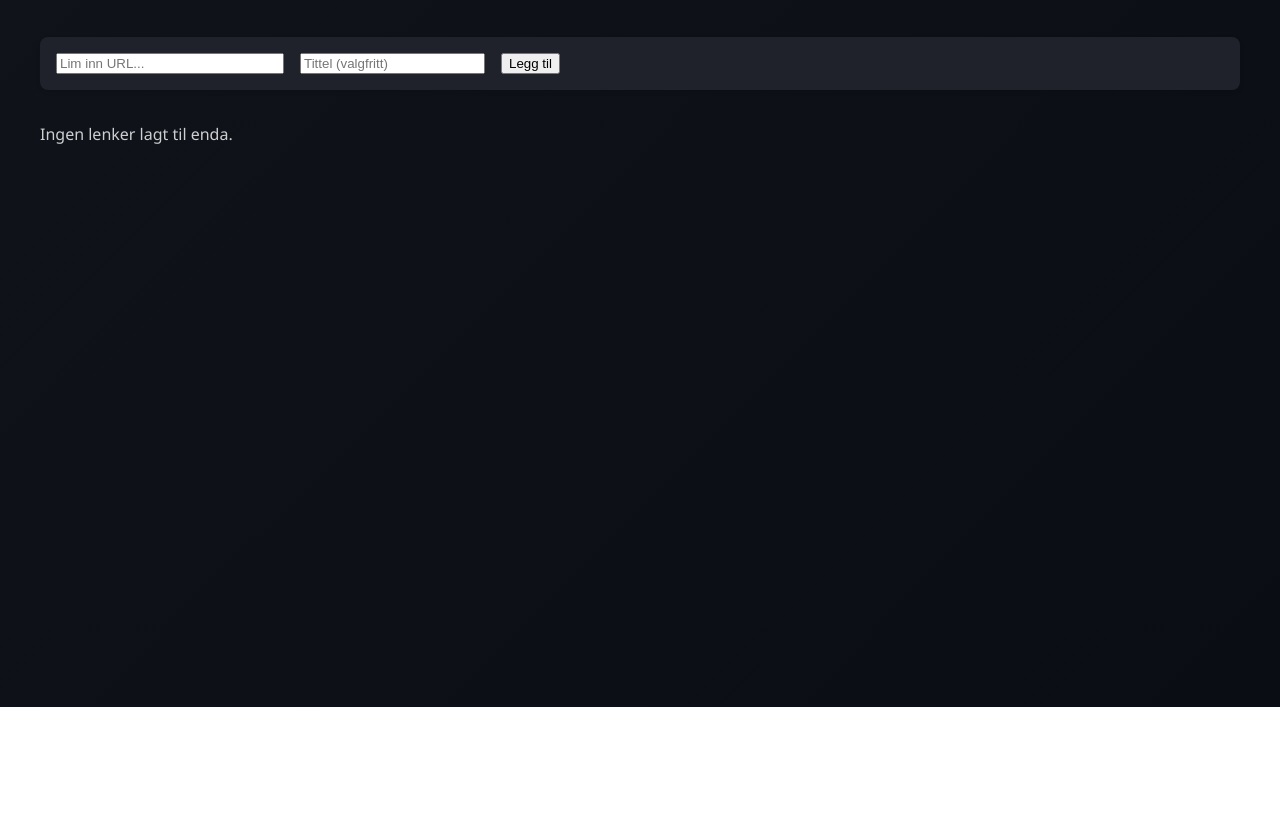
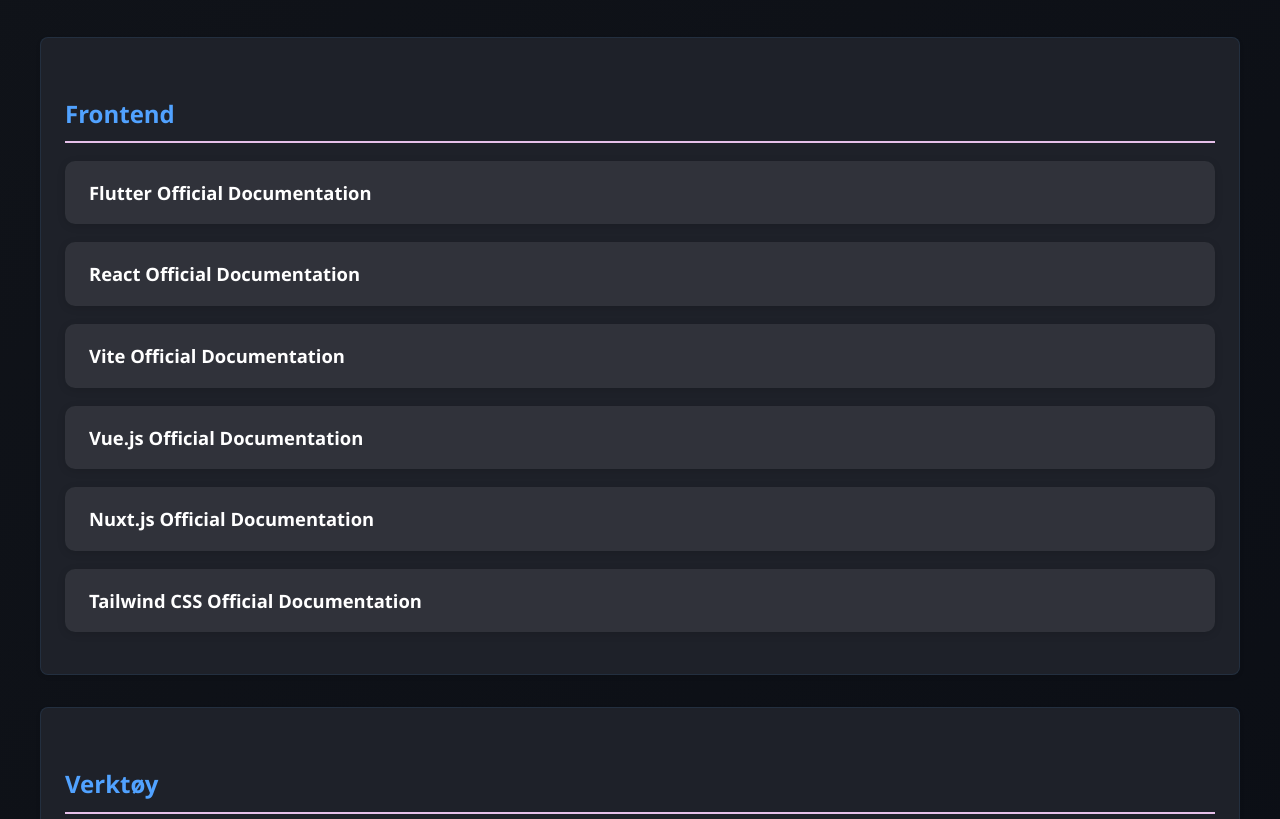
Before and after one commit to TheFrostBunny/KodeList, a website: page Links.html in a window 1280 px wide. Shown: the part 133-952 px from the top of the page. Before the commit the page ends 840 px from the top, so only its background shows below. Drawn offline with Linux system fonts and the light colour scheme.

Commit message:
Refactor Links page to load recommended links from JSON and update structure
- Removed the link addition form and links display section from Links.html.
- Implemented a new function to fetch and display recommended links from Resources/Links.json.
- Updated Links.json to categorize links into "Frontend", "Verktøy", and "Personlig".
- Modified index.html to include a button for copying all links from Links.json to clipboard.
- Added a VSCode task for building Tailwind CSS.

```diff
--- a/Links.html
+++ b/Links.html
@@ -15,63 +15,83 @@
         <h1 id="page-title">Nyttige Lenker</h1>
     </header>
     <main>
-        <section class="topbar" aria-label="Legg til ny lenke">
-            <form id="link-form" style="display:flex;gap:1rem;flex-wrap:wrap;align-items:center;">
-                <input type="url" id="link-url" placeholder="Lim inn URL..." required style="min-width:220px;">
-                <input type="text" id="link-title" placeholder="Tittel (valgfritt)" style="min-width:120px;">
-                <button type="submit">Legg til</button>
-            </form>
-        </section>
-        <section id="links-container" class="categories" aria-label="Lenkeliste">
-            <!-- Lenker vises her -->
-        </section>
+        <section id="recommended-links-container"></section>
+
     </main>
     <script>
-const linksKey = 'usefulLinks';
-function loadLinks() {
-    const container = document.getElementById('links-container');
+function loadRecommendedLinks() {
+    fetch('./Resources/Links.json')
+        .then(response => response.json())
+        .then(data => {
+            const container = document.getElementById('recommended-links-container');
             container.innerHTML = '';
-    const links = JSON.parse(localStorage.getItem(linksKey) || '[]');
-    if (links.length === 0) {
-        container.innerHTML = '<p style="color:var(--text-secondary);margin-top:2rem;">Ingen lenker lagt til enda.</p>';
-        return;
-    }
-    links.forEach((link, idx) => {
-        const div = document.createElement('div');
-        div.className = 'category fade-in';
+            if (data.categories && Array.isArray(data.categories)) {
+                data.categories.forEach(category => {
+                    const section = document.createElement('section');
+                    section.className = 'category';
+                    section.style.marginBottom = '32px';
+                    const h2 = document.createElement('h2');
+                    h2.textContent = category.name;
+                    h2.style.marginBottom = '18px';
+                    h2.style.display = 'flex';
+                    h2.style.alignItems = 'center';
+                    h2.style.gap = '8px';
+                    section.appendChild(h2);
+                    const ul = document.createElement('ul');
+                    ul.style.listStyle = 'none';
+                    ul.style.padding = '0';
+                    if (category.links && Array.isArray(category.links)) {
+                        category.links.forEach(link => {
+                            const li = document.createElement('li');
+                            li.style.marginBottom = '18px';
                             const a = document.createElement('a');
                             a.href = link.url;
                             a.target = '_blank';
                             a.rel = 'noopener noreferrer';
                             a.textContent = link.title || link.url;
                             a.className = 'link-card';
-        div.appendChild(a);
-        const delBtn = document.createElement('button');
-        delBtn.textContent = 'Fjern';
-        delBtn.className = 'copy-btn';
-        delBtn.style.marginLeft = '1rem';
-        delBtn.onclick = function() {
-            links.splice(idx, 1);
-            localStorage.setItem(linksKey, JSON.stringify(links));
-            loadLinks();
+                            a.style.display = 'block';
+                            a.style.background = 'rgba(255,255,255,0.08)';
+                            a.style.color = '#fff';
+                            a.style.fontWeight = '600';
+                            a.style.fontSize = '1.15em';
+                            a.style.padding = '18px 24px';
+                            a.style.borderRadius = '10px';
+                            a.style.textDecoration = 'none';
+                            a.style.boxShadow = '0 2px 8px rgba(0,0,0,0.12)';
+                            a.style.transition = 'background 0.2s, color 0.2s, transform 0.2s';
+                            a.onmouseover = function() {
+                                a.style.background = 'rgba(255,255,255,0.18)';
+                                a.style.color = '#fff';
+                                a.style.transform = 'translateY(-2px) scale(1.03)';
                             };
-        div.appendChild(delBtn);
-        container.appendChild(div);
+                            a.onmouseout = function() {
+                                a.style.background = 'rgba(255,255,255,0.08)';
+                                a.style.color = '#fff';
+                                a.style.transform = 'none';
+                            };
+                            li.appendChild(a);
+                            ul.appendChild(li);
+                        });
+                    } else {
+                        ul.innerHTML = '<li style="color:var(--text-secondary);">Ingen lenker funnet.</li>';
+                    }
+                    section.appendChild(ul);
+                    container.appendChild(section);
+                });
+            } else {
+                container.innerHTML = '<p style="color:var(--text-secondary);">Ingen kategorier funnet.</p>';
+            }
+        })
+        .catch(() => {
+            const container = document.getElementById('recommended-links-container');
+            container.innerHTML = '<p style="color:var(--text-secondary);">Kunne ikke laste anbefalte lenker.</p>';
         });
 }
-document.getElementById('link-form').onsubmit = function(e) {
-    e.preventDefault();
-    const url = document.getElementById('link-url').value.trim();
-    const title = document.getElementById('link-title').value.trim();
-    if (!url) return;
-    const links = JSON.parse(localStorage.getItem(linksKey) || '[]');
-    links.unshift({ url, title });
-    localStorage.setItem(linksKey, JSON.stringify(links));
-    document.getElementById('link-url').value = '';
-    document.getElementById('link-title').value = '';
-    loadLinks();
+
+window.onload = function() {
+    loadRecommendedLinks();
 };
-window.onload = loadLinks;
     </script>
 </body>
 </html>
--- a/Resources/Links.json
+++ b/Resources/Links.json
@@ -1,16 +1,71 @@
 {
-  "links": [
+  "categories": [
     {
-      "url": "https://flutter.dev/",
-      "title": "Flutter Official Documentation"
+      "name": "Frontend",
+      "links": [
+        {
+          "url": "https://docs.flutter.dev/",
+          "title": "Flutter Official Documentation"
+        },
+        {
+          "url": "https://react.dev/",
+          "title": "React Official Documentation"
+        },
+        {
+          "url": "https://vite.dev/",
+          "title": "Vite Official Documentation"
+        },
+        {
+          "url": "https://vuejs.org/",
+          "title": "Vue.js Official Documentation"
+        },
+        {
+          "url": "https://nuxt.com/",
+          "title": "Nuxt.js Official Documentation"
+        },
+        {
+          "url": "https://tailwindcss.com/",
+          "title": "Tailwind CSS Official Documentation"
+        }
+      ]
     },
     {
-      "url": "https://developer.mozilla.org/",
-      "title": "MDN Web Docs"
+      "name": "Verktøy",
+      "links": [
+        {
+          "url": "https://www.w3schools.com/",
+          "title": "W3Schools"
+        },
+        {
+          "url": "https://coolors.co/",
+          "title": "Colors"
+        },
+        {
+          "url": "https://dbdiagram.io/home",
+          "title": "DB Diagram"
+        },
+        {
+          "url": "https://www.figma.com/",
+          "title": "Figma"
+        },
+        {
+          "url": "https://www.flaticon.com/",
+          "title": "Flaticon"
+        },
+        {
+          "url": "https://www.canva.com/",
+          "title": "Canva"
+        }
+      ]
     },
     {
-      "url": "https://github.com/TheFrostBunny",
-      "title": "TheFrostBunny GitHub"
+      "name": "Personlig",
+      "links": [
+        {
+          "url": "https://github.com/TheFrostBunny",
+          "title": "TheFrostBunny GitHub"
+        }
+      ]
     }
   ]
 }
```
Also changed, not shown: index.html (+25 -1 lines), CSS/output.css. Lines whose indentation alone changed are shown as unchanged.
